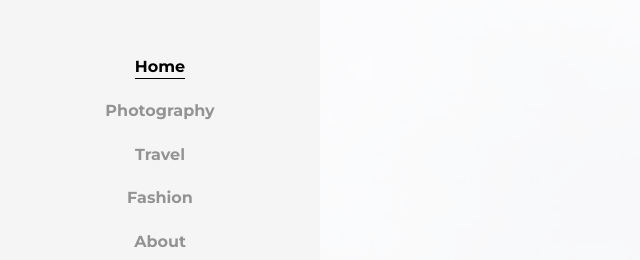
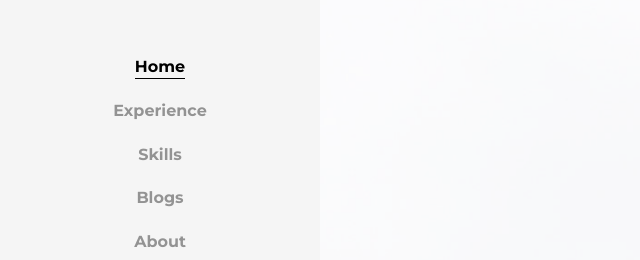
Before and after one commit to atnadeemfayyaz/atnadeemfayyaz.github.io, a plain HTML site: page index.html in a window 1280 px wide. Shown: the part 128-388 px from the top of the page, 0-640 px from the left. Drawn offline with Linux system fonts and the light colour scheme; some packages are replaced by stand-ins of ours; no server answers; files whose address does not match are found by name.

Commit message:
Update index.html

```diff
--- a/index.html
+++ b/index.html
@@ -1,7 +1,7 @@
 <!DOCTYPE html>
 <html lang="en">
   <head>
-    <title>Elen - Free Bootstrap 4 Template by Colorlib</title>
+    <title>Nadeem Fayyaz - Cybersecurity Professional </title>
     <meta charset="utf-8">
     <meta name="viewport" content="width=device-width, initial-scale=1, shrink-to-fit=no">
 
@@ -36,9 +36,9 @@
 			<nav id="colorlib-main-menu" role="navigation">
 				<ul>
 					<li class="colorlib-active"><a href="index.html">Home</a></li>
-					<li><a href="photography.html">Photography</a></li>
-					<li><a href="travel.html">Travel</a></li>
-					<li><a href="fashion.html">Fashion</a></li>
+					<li><a href="photography.html">Experience</a></li>
+					<li><a href="travel.html">Skills</a></li>
+					<li><a href="fashion.html">Blogs</a></li>
 					<li><a href="about.html">About</a></li>
 					<li><a href="contact.html">Contact</a></li>
 				</ul>
```
